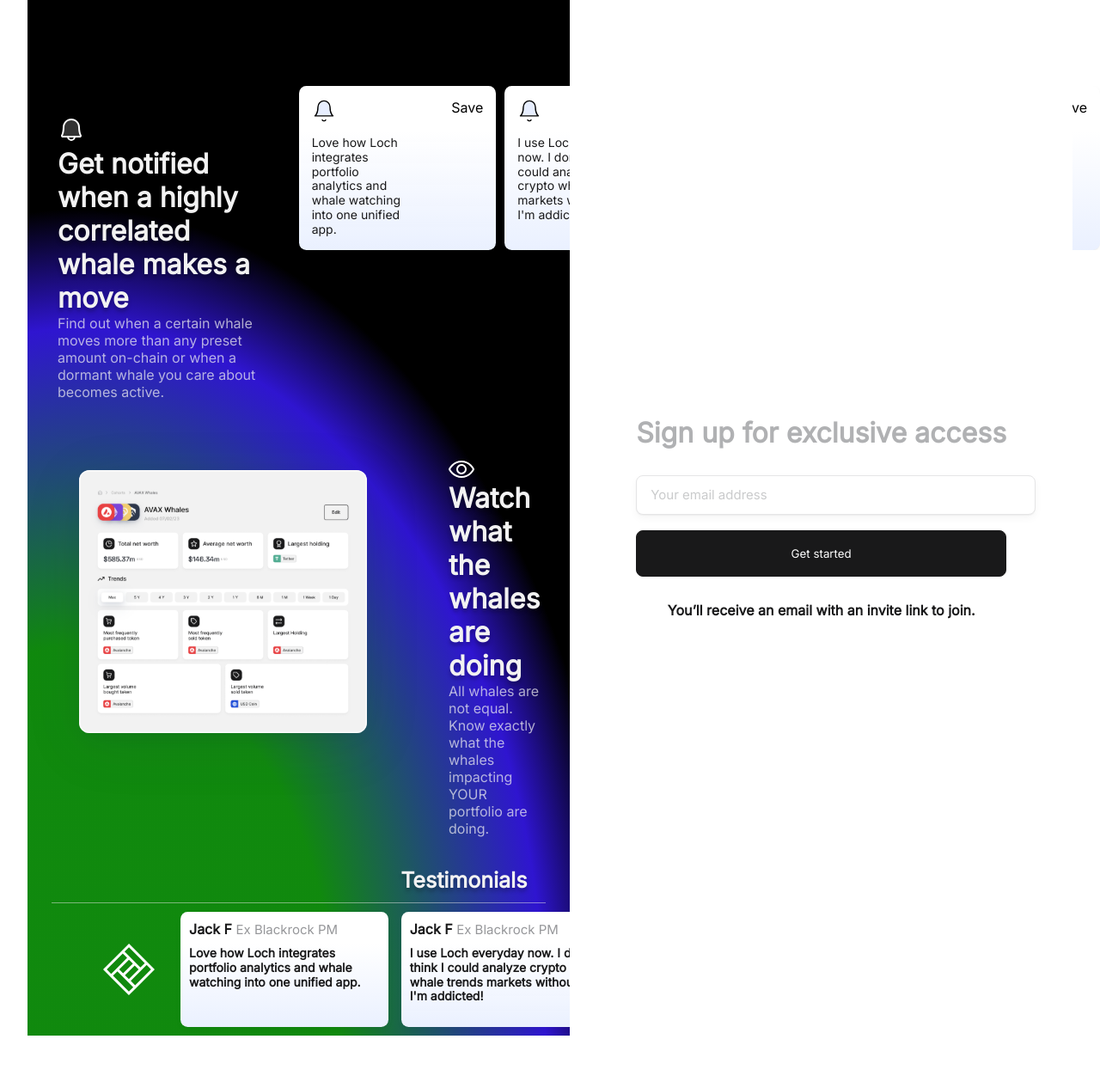
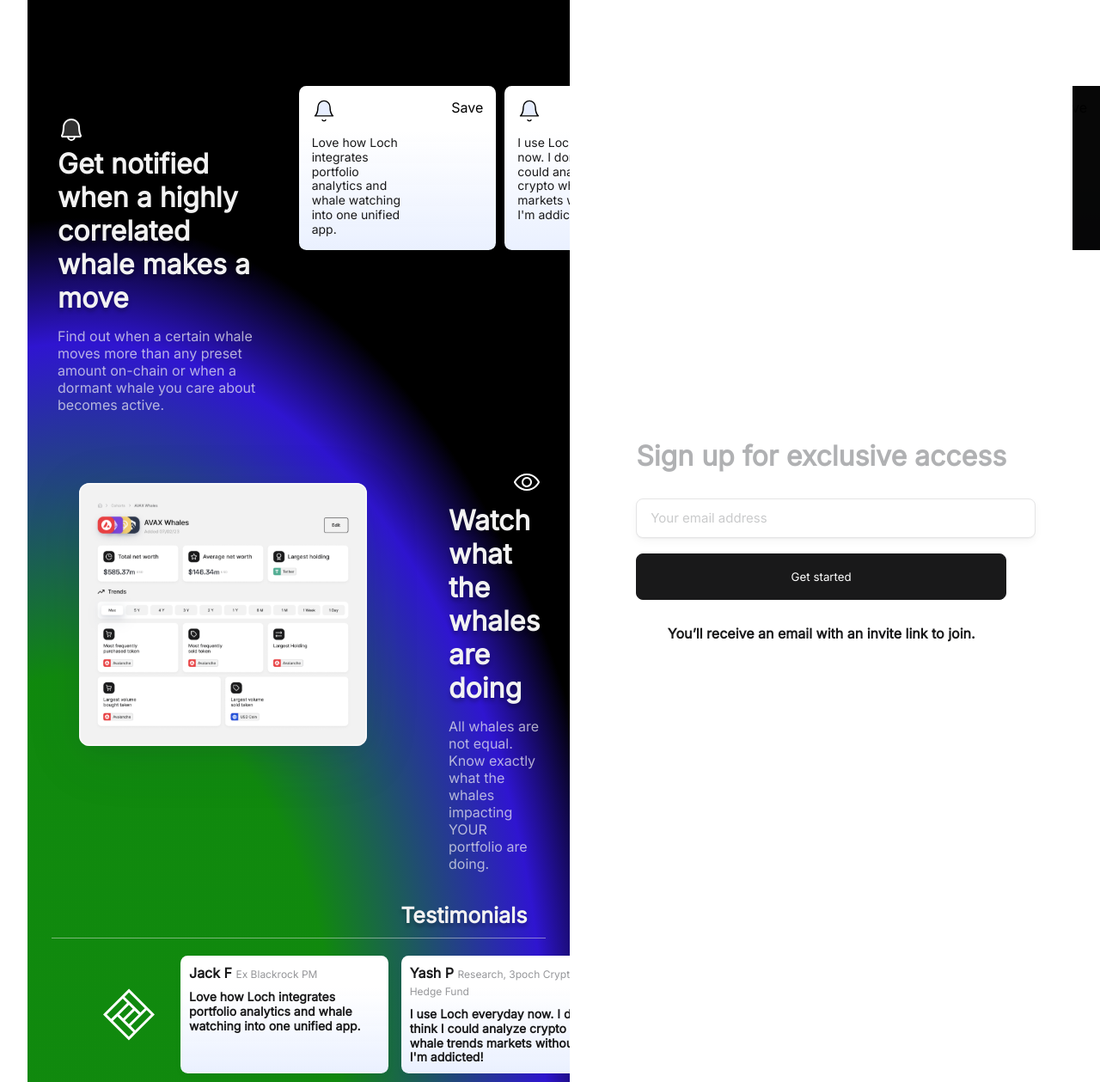
Before and after one commit to TejasChaudhariNdb/loch, a Next.js app: page / in a window 1280 px wide. Shown: the whole page at 86% size. Before the commit the page ends 1205 px from the top, so only its background shows below. Built offline with nearby package versions, Linux system fonts and the light colour scheme.

Commit message:
100% done

```diff
--- a/components/Notifaction.jsx
+++ b/components/Notifaction.jsx
@@ -52,6 +52,7 @@
             <div className="card_content">
             {slide}
             </div>
+            <div className="overlay"></div>
           </div>
            ))}
 
--- a/components/Testimonials.jsx
+++ b/components/Testimonials.jsx
@@ -2,11 +2,10 @@
 
 function Testimonials() {
   const slides = [
-    "Love how Loch integrates portfolio analytics and whale watching into one unified app.",
-    "I use Loch everyday now. I don't think I could analyze crypto whale trends markets without it. I'm addicted!",
-    "Managing my own portfolio is helpful and well designed. What’s really interesting is watching the whales though. No one else has made whale tracking so simple."
+    { name: "Jack F",pos:'Ex Blackrock PM', content: "Love how Loch integrates portfolio analytics and whale watching into one unified app." },
+    { name: "Yash P",pos:'Research, 3poch Crypto Hedge Fund', content: "I use Loch everyday now. I don't think I could analyze crypto whale trends markets without it. I'm addicted!" },
+    { name: "Shiv S",pos:'Co-Founder Magik Labs', content: "Managing my own portfolio is helpful and well designed. What’s really interesting is watching the whales though. No one else has made whale tracking so simple." }
   ];
-
   const carouselRef = useRef(null);
   const [startX, setStartX] = useState(0);
   const [scrollLeft, setScrollLeft] = useState(0);
@@ -60,10 +59,10 @@
               <div key={index} className="card testicard">
                 <div className="testi_card_header">
                   <div>
-                    <span className="testi_name">Jack F</span> <span className="testi_pos">Ex Blackrock PM</span>
+                    <span className="testi_name">{slide.name}</span> <span className="testi_pos">{slide.pos}</span>
                   </div>
                 </div>
-                <div className="card_content noti_content">{slide}</div>
+                <div className="card_content noti_content">{slide.content}</div>
               </div>
             ))}
           </div>
--- a/components/Watch.jsx
+++ b/components/Watch.jsx
@@ -11,7 +11,7 @@
       <div className="screen">
       <div className="content">
           <div>
-            <div>
+            <div className="eyelogo">
               <img src="eye.svg" alt="bel" />
             </div>
             <h1 className="title">
--- a/styles/globals.css
+++ b/styles/globals.css
@@ -113,6 +113,7 @@
 .sub_title{
   color: #F2F2F2;
 opacity: 0.7;
+margin-top: 15px;
 }
 
 .content{
@@ -208,7 +209,8 @@
     height: 1px;
     margin: 9px 5px 0px 28px;
     border-bottom: 1px solid rgba(229, 229, 230, 0.5);
-}
+margin-bottom: 10px;
+  }
 
 .testi_name{
   color: #19191A;
@@ -217,7 +219,7 @@
 
 .testi_pos{
   color: #96979A;
-  font-size: 15px;
+  font-size: 12px;
 }
 
 .padding_top_50{
@@ -229,3 +231,18 @@
   text-align: center;
   padding-top: 5px;
 }
+
+.overlay {
+  position: absolute;
+  top: 0;
+  right: 0;
+  bottom: 0;
+  width: 50%;
+  background-color: rgba(0, 0, 0, 0.7);
+}
+
+.eyelogo{
+  display: flex;
+  justify-content: end;
+  margin-bottom: 15px;
+}
```
